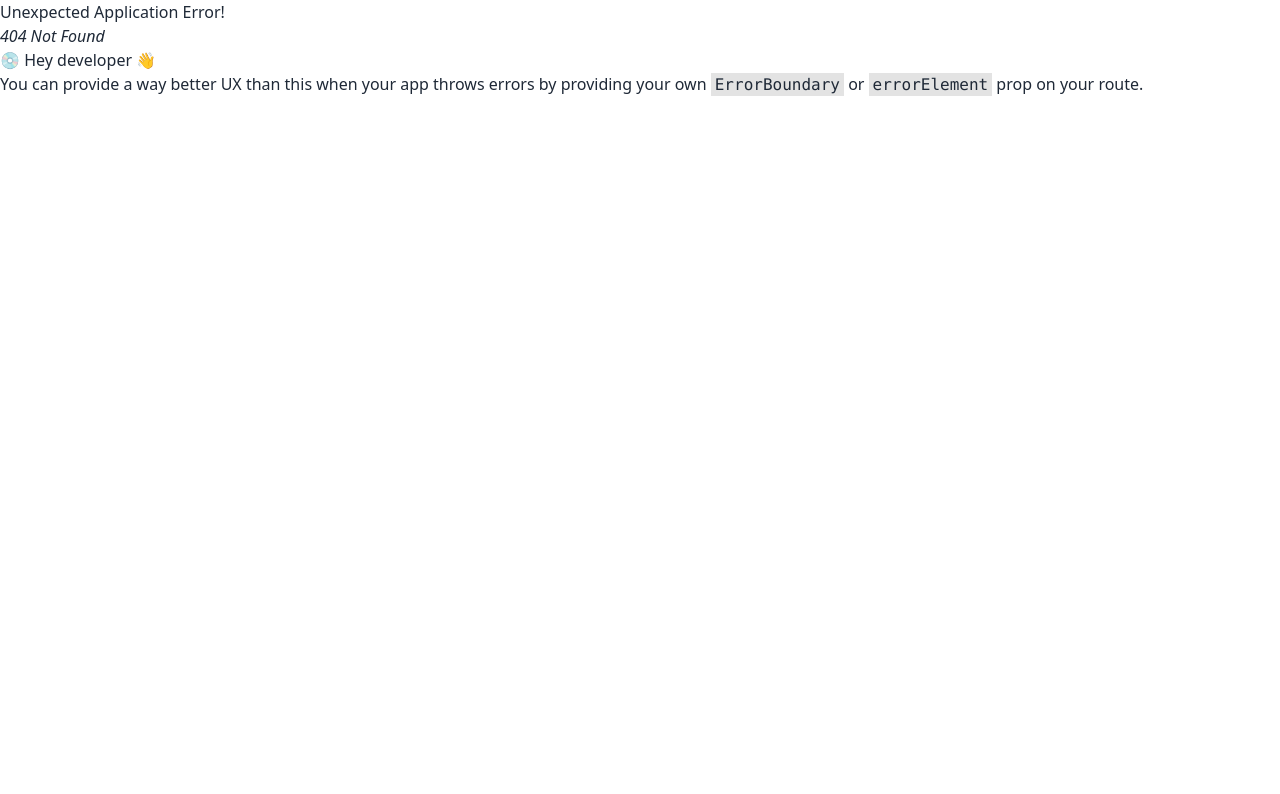
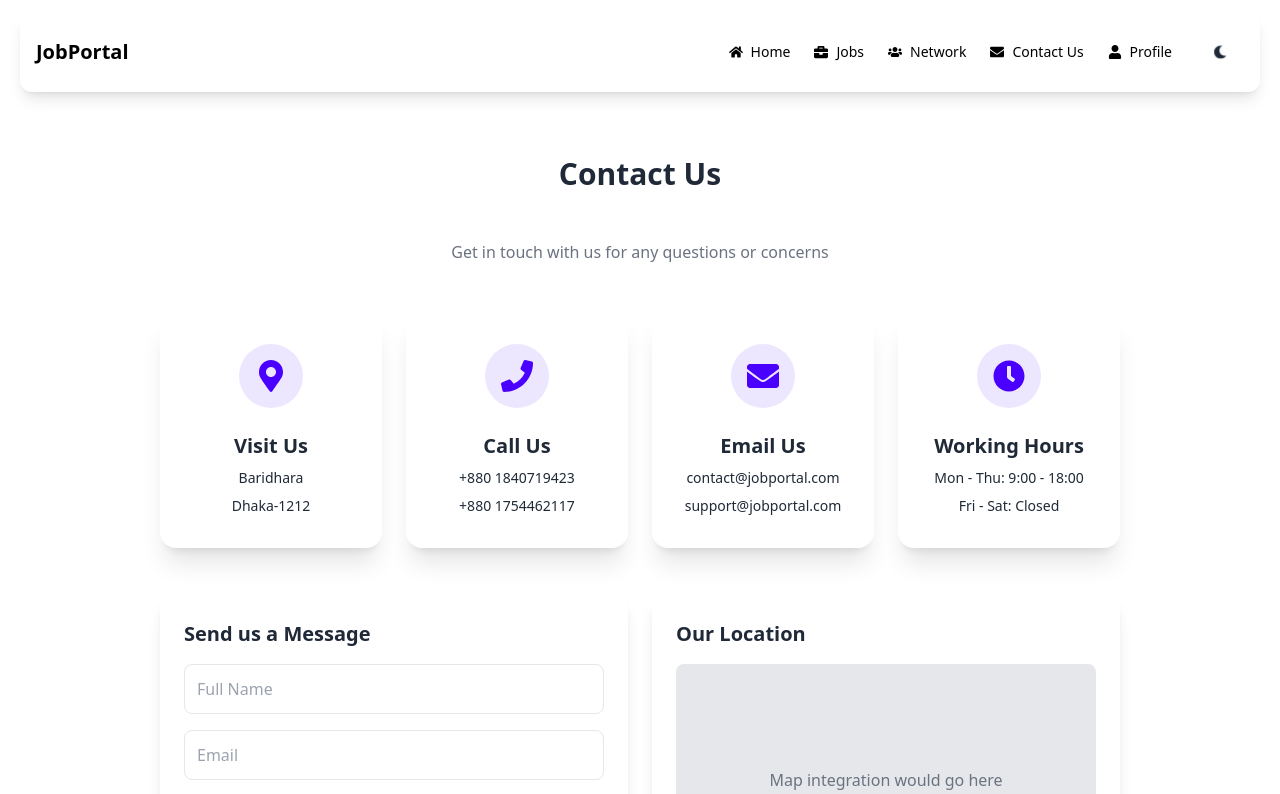
Before and after one commit to Md-Nur-Amin/Job-Portal-frontend, a React (Vite) app: page /contact in a window 1280 px wide. Before the commit this address had no page. Shown: the top 794 px of the page. Built offline with nearby package versions, Linux system fonts and the light colour scheme.

Commit message:
few changes has done

```diff
--- a/src/Layout/Components/Contact/Contact.jsx
+++ b/src/Layout/Components/Contact/Contact.jsx
@@ -1,6 +1,7 @@
 import React, { useRef } from 'react';
 import emailjs from '@emailjs/browser';
 import Swal from 'sweetalert2';
+import { FaMapMarkerAlt, FaPhone, FaEnvelope, FaClock } from 'react-icons/fa';
 
 const Contact = () => {
     const form = useRef();
@@ -36,26 +37,50 @@ const Contact = () => {
             <p className="text-center text-gray-500">Get in touch with us for any questions or concerns</p>
 
             {/* Contact Info Section */}
-            <div className="grid grid-cols-1 md:grid-cols-4 gap-6">
-                <div className="bg-white p-6 rounded-xl shadow-lg text-center">
-                    <div className="text-purple-500 text-2xl mb-2">\ud83d\udccd</div>
-                    <h2 className="font-bold text-lg">Visit Us</h2>
-                    <p>123 Career Street<br />San Francisco, CA 94105</p>
+            {/* Contact Info Cards */}
+            <div className="grid grid-cols-1 md:grid-cols-2 lg:grid-cols-4 gap-6 mb-12">
+                <div className="card bg-base-100 shadow-xl">
+                    <div className="card-body items-center text-center">
+                        <div className="w-16 h-16 bg-primary/10 rounded-full flex items-center justify-center mb-4">
+                            <FaMapMarkerAlt className="w-8 h-8 text-primary" />
+                        </div>
+                        <h3 className="card-title">Visit Us</h3>
+                        <p className="text-sm">Baridhara</p>
+                        <p className="text-sm">Dhaka-1212</p>
+                    </div>
                 </div>
-                <div className="bg-white p-6 rounded-xl shadow-lg text-center">
-                    <div className="text-purple-500 text-2xl mb-2">\ud83d\udcde</div>
-                    <h2 className="font-bold text-lg">Call Us</h2>
-                    <p>+1 (555) 123-4567<br />+1 (555) 987-6543</p>
+
+                <div className="card bg-base-100 shadow-xl">
+                    <div className="card-body items-center text-center">
+                        <div className="w-16 h-16 bg-primary/10 rounded-full flex items-center justify-center mb-4">
+                            <FaPhone className="w-8 h-8 text-primary" />
+                        </div>
+                        <h3 className="card-title">Call Us</h3>
+                        <p className="text-sm">+880 1840719423</p>
+                        <p className="text-sm">+880 1754462117</p>
+                    </div>
                 </div>
-                <div className="bg-white p-6 rounded-xl shadow-lg text-center">
-                    <div className="text-purple-500 text-2xl mb-2">\ud83d\udce7</div>
-                    <h2 className="font-bold text-lg">Email Us</h2>
-                    <p>contact@jobportal.com<br />support@jobportal.com</p>
+
+                <div className="card bg-base-100 shadow-xl">
+                    <div className="card-body items-center text-center">
+                        <div className="w-16 h-16 bg-primary/10 rounded-full flex items-center justify-center mb-4">
+                            <FaEnvelope className="w-8 h-8 text-primary" />
+                        </div>
+                        <h3 className="card-title">Email Us</h3>
+                        <p className="text-sm">contact@jobportal.com</p>
+                        <p className="text-sm">support@jobportal.com</p>
+                    </div>
                 </div>
-                <div className="bg-white p-6 rounded-xl shadow-lg text-center">
-                    <div className="text-purple-500 text-2xl mb-2">\ud83d\udd52</div>
-                    <h2 className="font-bold text-lg">Working Hours</h2>
-                    <p>Mon - Fri: 9:00 - 18:00<br />Sat - Sun: Closed</p>
+
+                <div className="card bg-base-100 shadow-xl">
+                    <div className="card-body items-center text-center">
+                        <div className="w-16 h-16 bg-primary/10 rounded-full flex items-center justify-center mb-4">
+                            <FaClock className="w-8 h-8 text-primary" />
+                        </div>
+                        <h3 className="card-title">Working Hours</h3>
+                        <p className="text-sm">Mon - Thu: 9:00 - 18:00</p>
+                        <p className="text-sm">Fri - Sat: Closed</p>
+                    </div>
                 </div>
             </div>
 
--- a/src/Layout/Components/Shared/Footer.jsx
+++ b/src/Layout/Components/Shared/Footer.jsx
@@ -51,11 +51,11 @@ const Footer = () => {
                             <div className="space-y-2">
                                 <div className="flex items-center gap-2">
                                     <FaMapMarkerAlt className="text-primary" />
-                                    <span>123 Career Street, SF 94105</span>
+                                    <span>Baridhara, Dhaka-1212</span>
                                 </div>
                                 <div className="flex items-center gap-2">
                                     <FaPhone className="text-primary" />
-                                    <span>+1 (555) 123-4567</span>
+                                    <span>+880 1840719423</span>
                                 </div>
                                 <div className="flex items-center gap-2">
                                     <FaEnvelope className="text-primary" />
--- a/src/Layout/Components/Shared/Navbar.jsx
+++ b/src/Layout/Components/Shared/Navbar.jsx
@@ -1,7 +1,8 @@
 import React, { useEffect, useState } from 'react';
 import { Link } from 'react-router-dom';
-import { FaHome, FaBriefcase, FaUsers, FaUser, FaMoon, FaBars } from 'react-icons/fa';
+import { FaHome, FaBriefcase, FaUsers, FaUser, FaSun, FaMoon, FaEnvelope, FaBars } from 'react-icons/fa';
 import { IoMdSunny } from "react-icons/io";
+
 
 const Navbar = () => {
     const [theme, setTheme] = useState('light');
@@ -21,43 +22,50 @@ const Navbar = () => {
 
     const navLinks = (
         <>
-            <li className="flex items-center space-x-2 text-black-400 text-sm font-sans relative hover:text-white cursor-pointer transition-all ease-in-out before:transition-all before:ease-in-out before:duration-700 before:absolute before:bg-gray-400 before:h-[1px] before:w-0 hover:before:w-full before:bottom-0 before:left-0">
-                <FaHome />
-                <Link to="/"> Home </Link>
+            <li className="flex items-center space-x-2 text-black text-sm font-sans relative hover:text-red-500 cursor-pointer transition-all ease-in-out before:transition-all before:ease-in-out before:duration-700 before:absolute before:bg-red-500 before:h-[1px] before:w-0 hover:before:w-full before:bottom-0 before:left-0"> <FaHome /> <Link to="/"> Home </Link>
             </li>
-            <li className="flex items-center space-x-2">
+
+            <li className="flex items-center space-x-2 text-black text-sm font-sans relative hover:text-red-500 cursor-pointer transition-all ease-in-out before:transition-all before:ease-in-out before:duration-700 before:absolute before:bg-red-500 before:h-[1px] before:w-0 hover:before:w-full before:bottom-0 before:left-0">
                 <FaBriefcase/>
                 <Link to="/jobs">Jobs</Link>
             </li>
-            <li className="flex items-center space-x-2">
-                <FaUsers/>
-                <Link to="/network">Network</Link>
+
+            <li className="flex items-center space-x-2 text-black text-sm font-sans relative hover:text-red-500 cursor-pointer transition-all ease-in-out before:transition-all before:ease-in-out before:duration-700 before:absolute before:bg-red-500 before:h-[1px] before:w-0 hover:before:w-full before:bottom-0 before:left-0"><FaUsers/><Link to="/network">Network</Link>
             </li>
-            <li className="flex items-center space-x-2">
-                <FaUser/>
-                <Link to="/profile">Profile</Link>
+
+
+            <li className="flex items-center space-x-2 text-black text-sm font-sans relative hover:text-red-500 cursor-pointer transition-all ease-in-out before:transition-all before:ease-in-out before:duration-700 before:absolute before:bg-red-500 before:h-[1px] before:w-0 hover:before:w-full before:bottom-0 before:left-0"> <FaEnvelope /> <Link to="/contact"> Contact Us </Link> </li>
+
+            <li className="flex items-center space-x-2 text-black text-sm font-sans relative hover:text-red-500 cursor-pointer transition-all ease-in-out before:transition-all before:ease-in-out before:duration-700 before:absolute before:bg-red-500 before:h-[1px] before:w-0 hover:before:w-full before:bottom-0 before:left-0"> <FaUser/> <Link to="/profile">Profile</Link>
             </li>
+
             <li>
                 <button onClick={toggleTheme} className="btn btn-ghost btn-circle">
-                    {theme === 'light' ? <FaMoon/> : <IoMdSunny />}
+                    {theme === 'light' ? <FaMoon/> : <IoMdSunny className='text-black' />}
                 </button>
             </li>
+
         </>
     );
 
     return (
-        <div className="bg-slate-400 shadow-lg rounded-xl mt-3 mx-5">
+        <div className="bg-white shadow-lg rounded-xl mt-3 mx-5">
+
             <div className="container mx-auto px-4">
+
                 <div className="flex justify-between items-center py-4">
-                    <Link to="/" className="text-xl font-bold">JobPortal</Link>
+                    <Link to="/" className="text-xl text-black font-bold">JobPortal</Link>
+
                     <div className="md:hidden">
                         <button onClick={toggleMenu} className="btn btn-ghost btn-circle">
                             <FaBars size={24} />
                         </button>
                     </div>
+
                     <ul className="hidden md:flex space-x-6 items-center">
                         {navLinks}
                     </ul>
+
                 </div>
                 {isMenuOpen && (
                     <div className="md:hidden">
@@ -67,6 +75,7 @@ const Navbar = () => {
                     </div>
                 )}
             </div>
+
         </div>
     );
 };
--- a/src/Routes/Routes.jsx
+++ b/src/Routes/Routes.jsx
@@ -15,7 +15,7 @@ const router = createBrowserRouter([
           element:<Home></Home>,
         },
         {
-          path: "contactUs",
+          path: "contact",
           element: <Contact></Contact>,
         }
       ]
```
